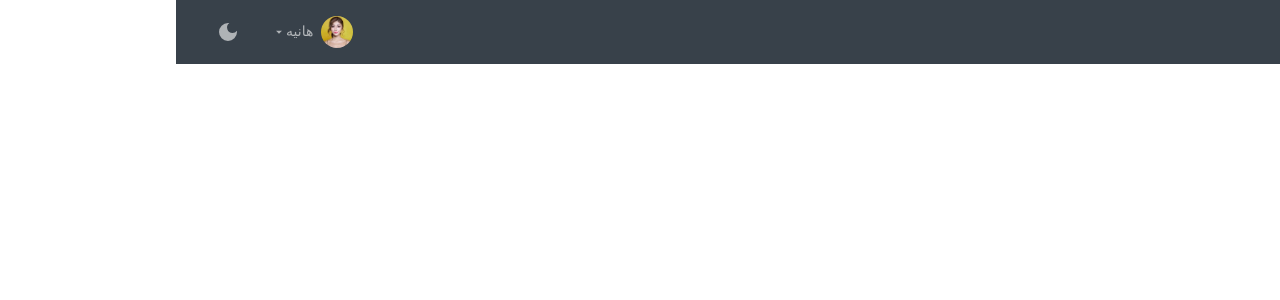
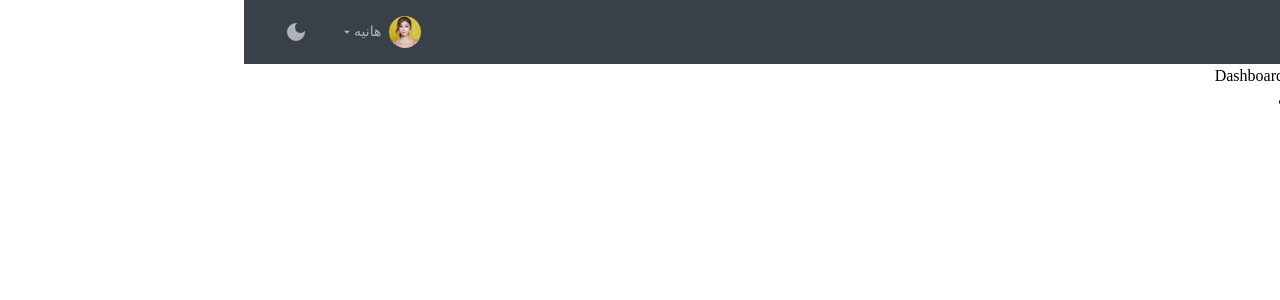
Before and after one commit to Mhboolor/my-dashboard, a React (Create React App) app: page / in a window 1280 px wide. Shown: the top 300 px of the page. Built offline with nearby package versions, Linux system fonts and the light colour scheme.

Commit message:
feat:Create Routing

```diff
--- a/src/App.js
+++ b/src/App.js
@@ -1,4 +1,8 @@
+
+import { Outlet } from "react-router-dom";
 import Header from "./components/header/Header";
+import Sidebar from "./components/sidebar/Sidebar";
+
 
 function App() {
   return (
@@ -6,9 +10,13 @@ function App() {
       <header>
         <Header/>
       </header>
-      <div>
-        <aside></aside>
-        <main></main>
+      <div className="flex">
+        <aside className="w-full max-w-[240px] shadow-sm bg-white">
+          <Sidebar/>
+        </aside>
+        <main>
+          <Outlet/>
+        </main>
       </div>
     </div>
   );
--- a/src/components/sidebar/Sidebar.jsx
+++ b/src/components/sidebar/Sidebar.jsx
@@ -1,8 +1,18 @@
 import React from 'react'
+import { NavLink } from 'react-router-dom'
 
 function Sidebar() {
   return (
-    <div>Sidebar</div>
+    <div className='w-fuul'>
+      <p>فهرست</p>
+      <ul>
+        <NavLink to={'/'}>داشبود</NavLink>
+        <NavLink to={'/products'}>محصولات</NavLink>
+        <NavLink to={'/users'}>کاربران</NavLink>
+        <NavLink to={'/sellers'}>فروشندگان</NavLink>
+        <NavLink to={'/tikets'}>تیکت ها</NavLink>
+      </ul>
+    </div>
   )
 }
 
--- a/src/global.css
+++ b/src/global.css
@@ -12,3 +12,6 @@
         font-family: "iransans";
     }
 }
+.active{
+    color: #00acc1;
+}
--- a/src/index.js
+++ b/src/index.js
@@ -1,11 +1,12 @@
 import { StrictMode } from 'react';
 import { createRoot } from 'react-dom/client';
 import './global.css';
-import App from './App';
+import { RouterProvider } from "react-router-dom";
+import { router } from "./routes/routes";
 
 const root = createRoot(document.getElementById('root'));
 root.render(
   <StrictMode>
-    <App />
+    <RouterProvider router={router}/>
   </StrictMode>
 );
--- /dev/null
+++ b/src/pages/Dashboard.jsx
@@ -0,0 +1,9 @@
+import React from 'react'
+
+function Dashboard() {
+  return (
+    <div>Dashboard</div>
+  )
+}
+
+export default Dashboard
--- /dev/null
+++ b/src/pages/NotFound.jsx
@@ -0,0 +1,9 @@
+import React from 'react'
+
+function NotFound() {
+  return (
+    <div>NotFound</div>
+  )
+}
+
+export default NotFound
--- /dev/null
+++ b/src/pages/Products.jsx
@@ -0,0 +1,9 @@
+import React from 'react'
+
+function Products() {
+  return (
+    <div>Products</div>
+  )
+}
+
+export default Products
--- /dev/null
+++ b/src/pages/Sellers.jsx
@@ -0,0 +1,9 @@
+import React from 'react'
+
+function Sellers() {
+  return (
+    <div>Sellers</div>
+  )
+}
+
+export default Sellers
--- /dev/null
+++ b/src/pages/Tikets.jsx
@@ -0,0 +1,9 @@
+import React from 'react'
+
+function Tikets() {
+  return (
+    <div>Tikets</div>
+  )
+}
+
+export default Tikets
--- /dev/null
+++ b/src/pages/Users.jsx
@@ -0,0 +1,9 @@
+import React from 'react'
+
+function Users() {
+  return (
+    <div>Users</div>
+  )
+}
+
+export default Users
--- /dev/null
+++ b/src/routes/routes.js
@@ -0,0 +1,18 @@
+import { createBrowserRouter } from "react-router-dom";
+import Dashboard from "../pages/Dashboard"
+import NotFound from "../pages/NotFound";
+import Products from "../pages/Products";
+import Tikets from "../pages/Tikets";
+import Users from "../pages/Users";
+import Sellers from "../pages/Sellers";
+import App from "../App";
+
+export const router = createBrowserRouter([
+    {path : "/" , element : <App/> , errorElement : <NotFound/> , children: [
+        {path : '/' , element : <Dashboard/>},
+        {path : '/products' , element : <Products/>},
+        {path : '/users' , element : <Users/>},
+        {path : '/sellers' , element : <Sellers/>},
+        {path : '/tikets' , element : <Tikets/>},
+    ]},
+])
```
